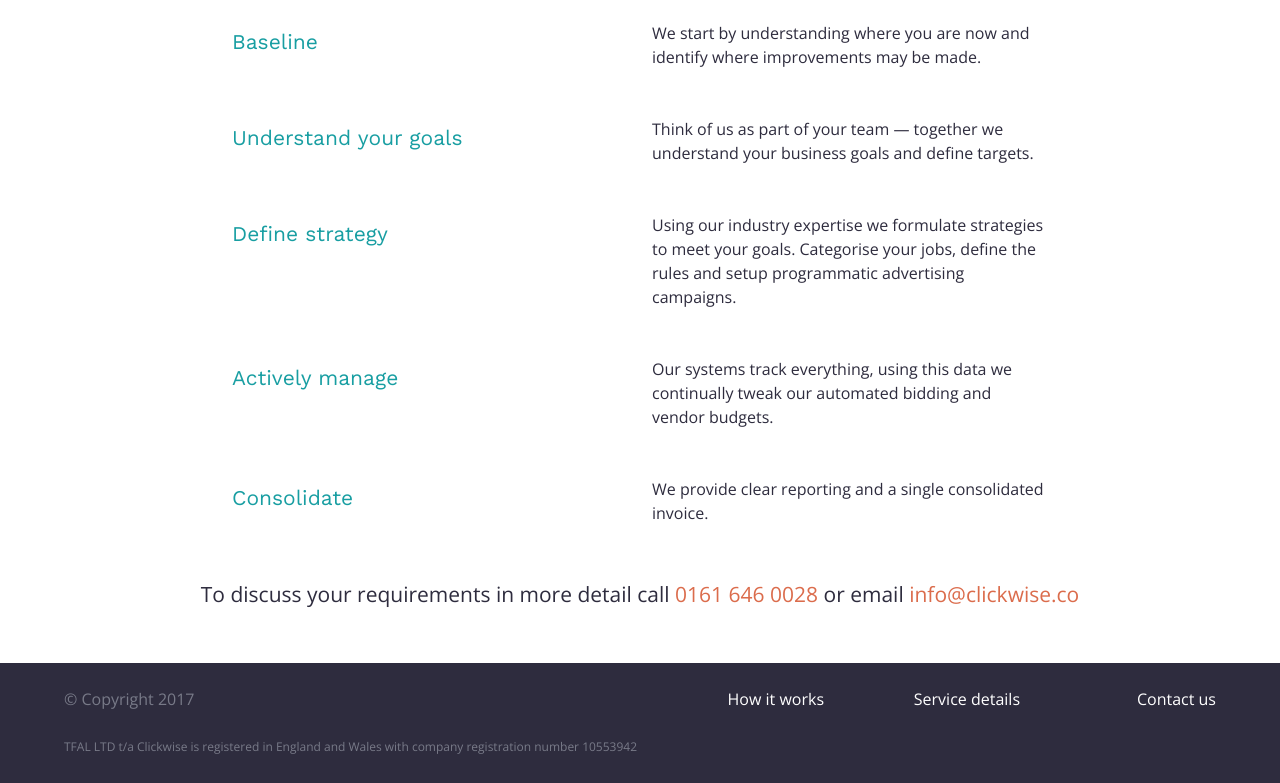
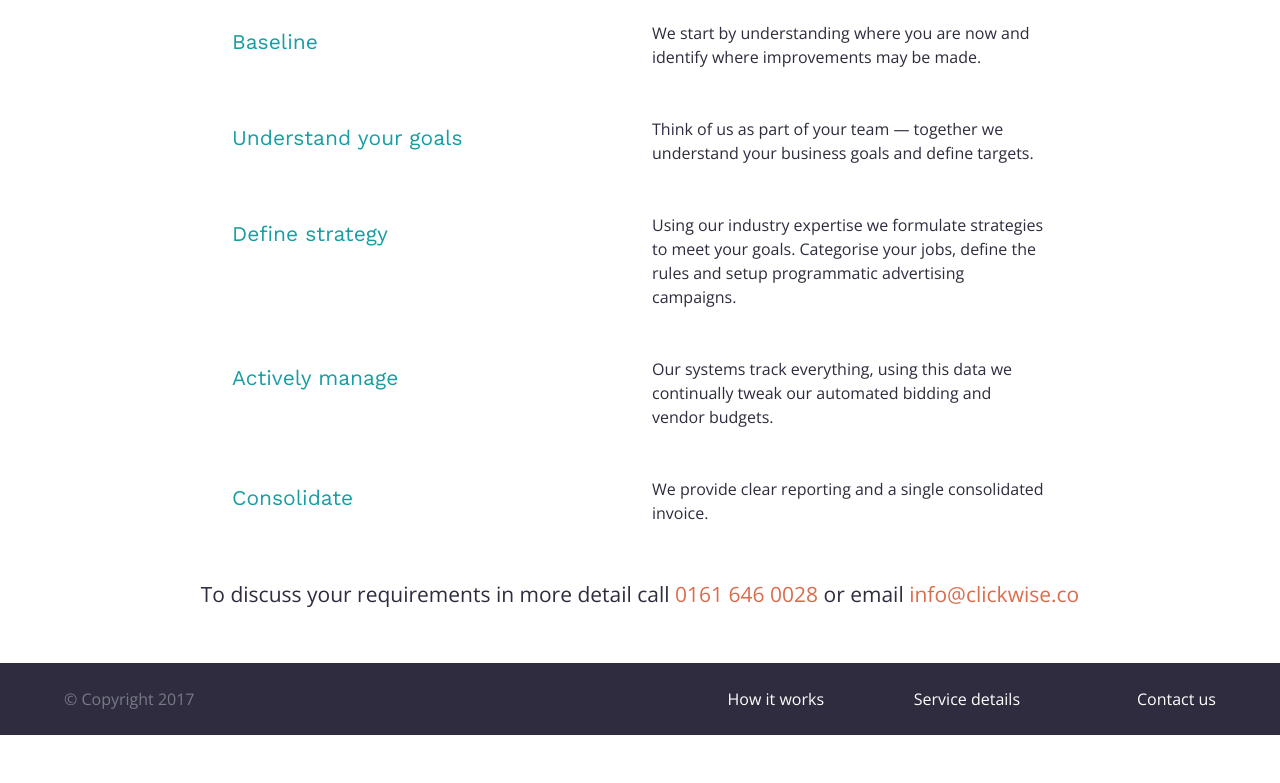
Before and after one commit to clickwise-co/public-site, a website: page docs/index.html in a window 1280 px wide. Shown: the part 2608-3391 px from the top of the page. After the commit the page ends 3343 px from the top, so only its background shows below. Drawn offline with nearby package versions, Linux system fonts and the light colour scheme.

Commit message:
Removed company reg details

```diff
--- a/docs/index.html
+++ b/docs/index.html
@@ -160,7 +160,6 @@
                 </ul>
               </nav>
           </div>
-          <p class="registration-details">TFAL LTD t/a Clickwise is registered in England and Wales with company registration number 10553942</p>
         </div>
       </footer>
     </div>
```
